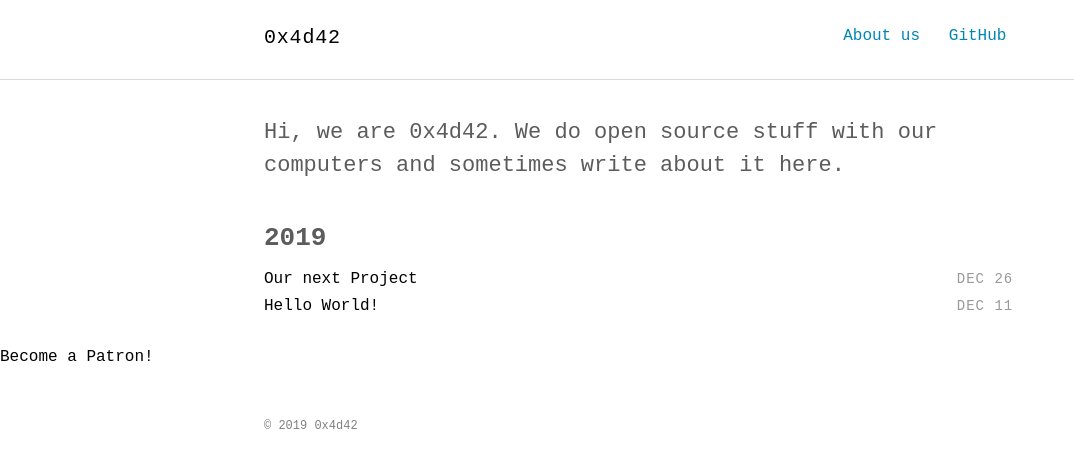
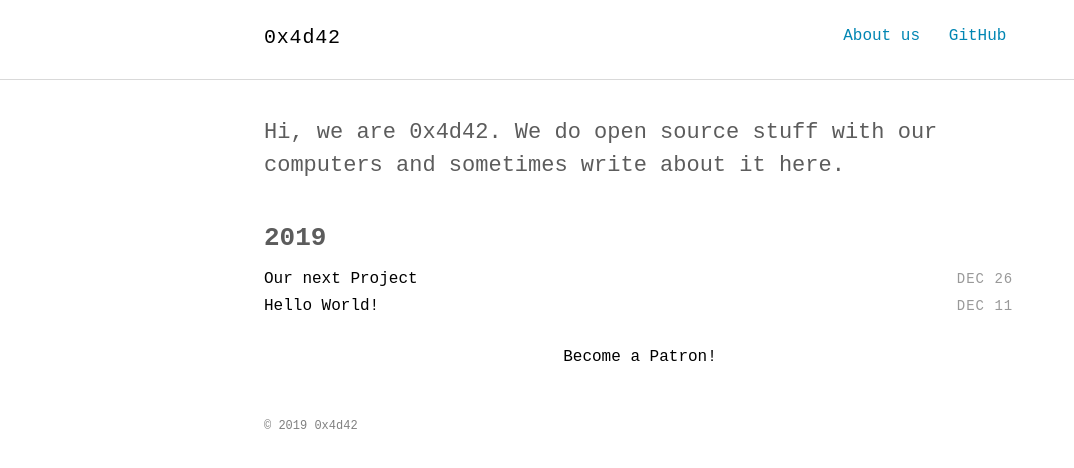
Before and after one commit to 0x4d42/0x4d42.eu, a Jekyll site: the page built from index.html, in a window 1280 px wide. Shown: the top 468 px of the page, without its empty margins (0-1074 px from the left). Built offline with Jekyll 4.4.1, drawn with Linux system fonts in a browser that asks for light colours; some web fonts are replaced; comment, search, counter and statistics services are not loaded.

Commit message:
update patreon button

```diff
--- a/index.html
+++ b/index.html
@@ -26,4 +26,6 @@ title: Home
 
 </section>
 
-<a href="https://www.patreon.com/bePatron?u=3775642" data-patreon-widget-type="become-patron-button" style="text-align: center;">Become a Patron!</a><script async src="https://c6.patreon.com/becomePatronButton.bundle.js"></script>
+<center>
+  <a href="https://www.patreon.com/bePatron?u=3775642" data-patreon-widget-type="become-patron-button">Become a Patron!</a><script async src="https://c6.patreon.com/becomePatronButton.bundle.js"></script>
+</center>
```
